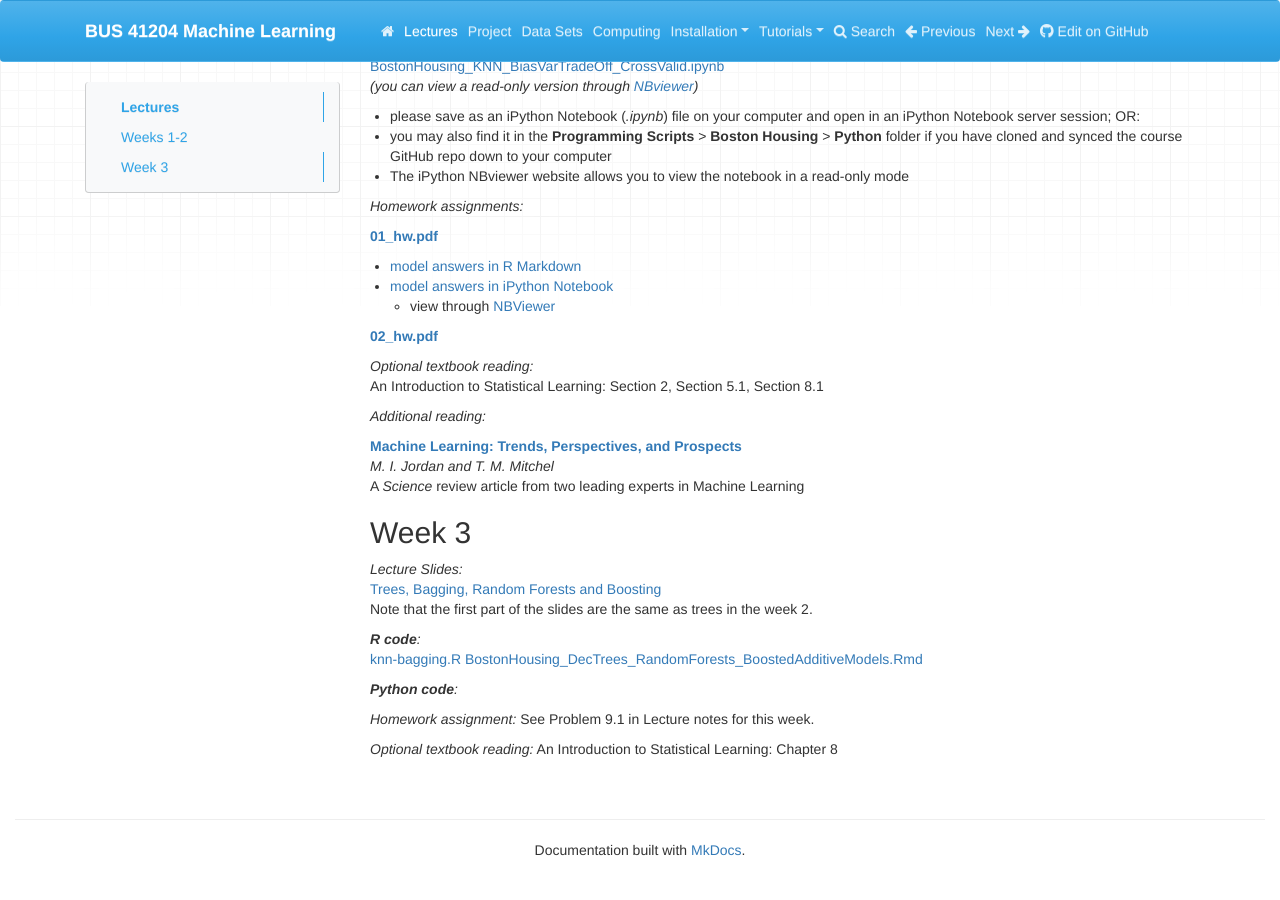
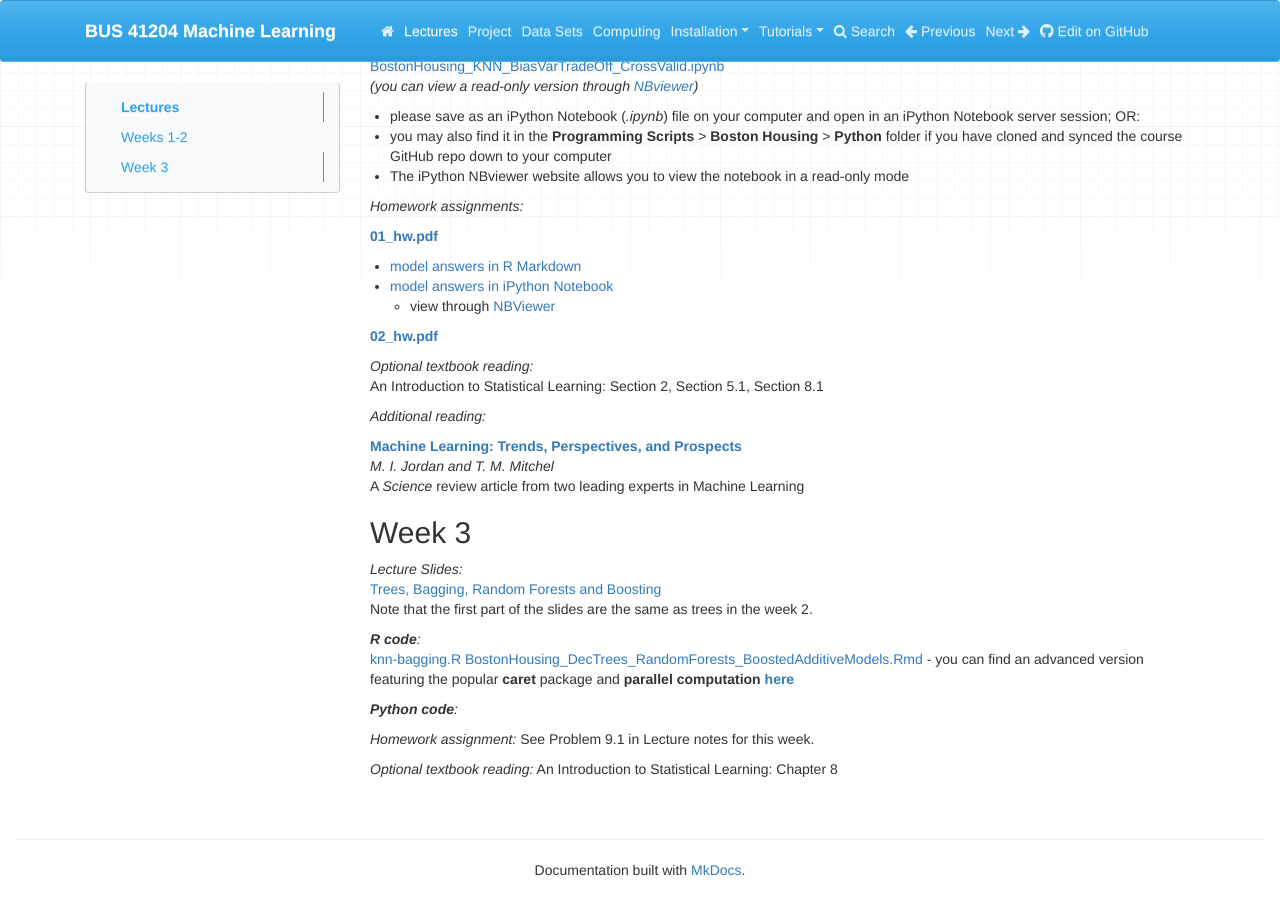
Before and after one commit to ChicagoBoothML/MachineLearning_Fall2015, an MkDocs documentation site: the page built from docs/Syllabus.md, in a window 1280 px wide and 900 px high, scrolled down 924 px. Built offline with MkDocs 1.6.1, drawn with Linux system fonts in a browser that asks for light colours; nearby versions of some CDN libraries; old or Windows-style settings are respelled for this version of MkDocs.

Commit message:
add Rmd script illustrating Caret package & Parallel Computation

```diff
--- a/docs/Syllabus.md
+++ b/docs/Syllabus.md
@@ -73,6 +73,7 @@ Note that the first part of the slides are the same as trees in the week 2.
 _**R code**:_ <br>
 [knn-bagging.R](Syllabus/knn-bagging.R)
 [BostonHousing_DecTrees_RandomForests_BoostedAdditiveModels.Rmd](https://raw.githubusercontent.com/ChicagoBoothML/MachineLearning_Fall2015/master/Programming%20Scripts/Boston%20Housing/R/BostonHousing_DecTrees_RandomForests_BoostedAdditiveModels.Rmd)
+    - you can find an advanced version featuring the popular **caret** package and **parallel computation** [**here**](https://raw.githubusercontent.com/ChicagoBoothML/MachineLearning_Fall2015/master/Programming%20Scripts/Boston%20Housing/R/BostonHousing_DecTrees_RandomForests_BoostedAdditiveModels_usingCaretPackage.Rmd)
 
 _**Python code**:_ <br>
 
```
